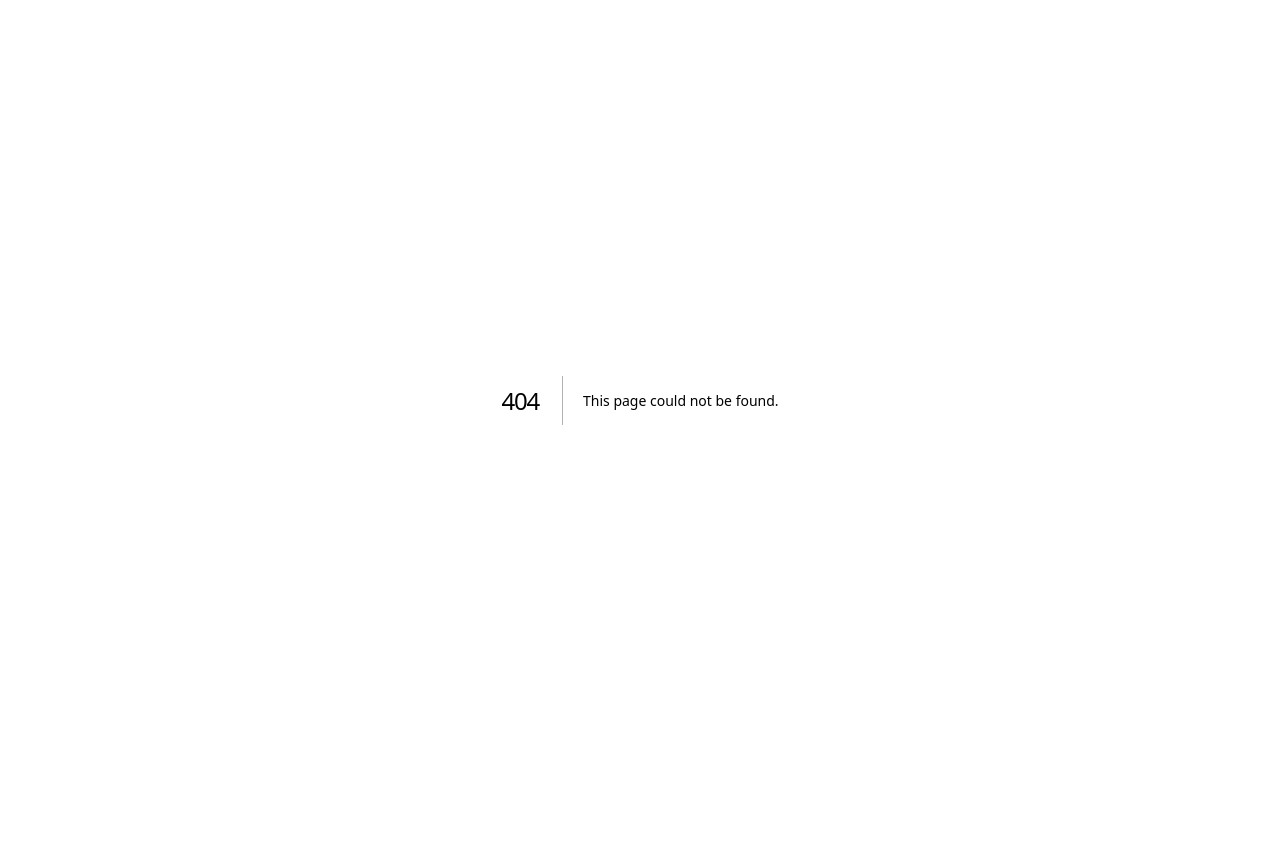
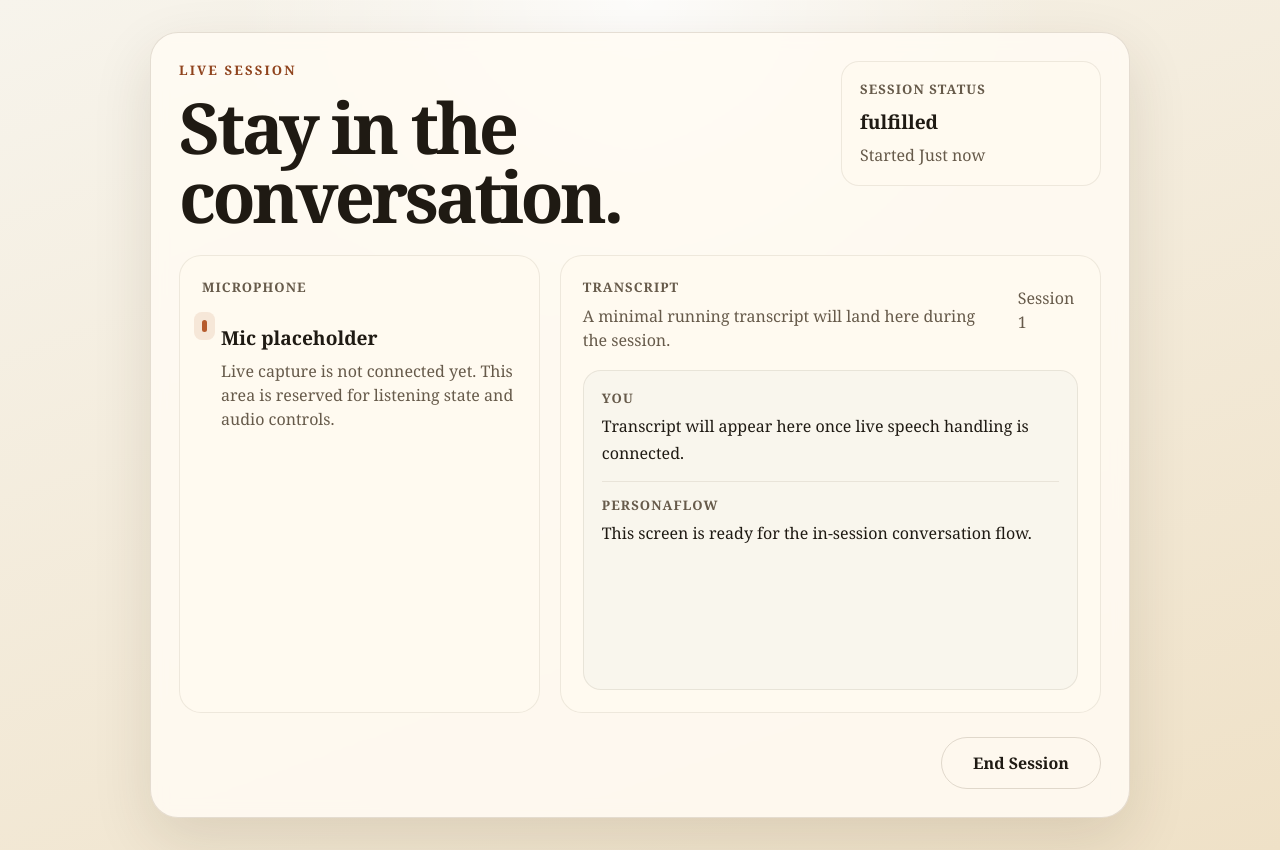
Before and after one commit to bbz662/PersonaFlow, a Next.js app in the folder frontend/: page /session/1 in a window 1280 px wide. Before the commit this address had no page. Before the commit the page ends 800 px from the top, so only its background shows below. Built offline with nearby package versions, Linux system fonts and the light colour scheme.

Commit message:
Add live session screen scaffold

```diff
--- a/frontend/app/globals.css
+++ b/frontend/app/globals.css
@@ -47,10 +47,28 @@ select {
   padding: 32px 20px;
 }
 
+.session-shell {
+  min-height: 100vh;
+  padding: 32px 20px;
+}
+
 .hero-card {
   width: min(980px, 100%);
   display: grid;
   grid-template-columns: 1.3fr 0.9fr;
+  gap: 24px;
+  padding: 28px;
+  border: 1px solid var(--border);
+  border-radius: 28px;
+  background: var(--surface);
+  box-shadow: var(--shadow);
+  backdrop-filter: blur(8px);
+}
+
+.live-session-card {
+  width: min(980px, 100%);
+  margin: 0 auto;
+  display: grid;
   gap: 24px;
   padding: 28px;
   border: 1px solid var(--border);
@@ -85,6 +103,13 @@ h1 {
   letter-spacing: -0.05em;
 }
 
+.session-title {
+  margin: 0;
+  font-size: clamp(2.4rem, 7vw, 4.4rem);
+  line-height: 0.98;
+  letter-spacing: -0.05em;
+}
+
 .lede {
   max-width: 34rem;
   margin: 20px 0 0;
@@ -113,6 +138,49 @@ h1 {
   font-weight: 700;
   letter-spacing: 0.08em;
   text-transform: uppercase;
+}
+
+.live-session-header {
+  display: flex;
+  justify-content: space-between;
+  gap: 20px;
+  align-items: flex-start;
+}
+
+.session-status-block {
+  min-width: min(260px, 100%);
+  padding: 18px;
+  border-radius: 18px;
+  background: var(--surface-strong);
+  border: 1px solid rgba(92, 73, 44, 0.1);
+}
+
+.session-status-label,
+.panel-label,
+.transcript-speaker {
+  margin: 0;
+  color: var(--muted);
+  font-size: 0.82rem;
+  font-weight: 700;
+  letter-spacing: 0.08em;
+  text-transform: uppercase;
+}
+
+.session-status-value,
+.mic-status-title {
+  margin: 10px 0 0;
+  font-size: 1.2rem;
+  font-weight: 700;
+  color: var(--text);
+}
+
+.session-meta,
+.mic-status-copy,
+.transcript-subtitle,
+.transcript-session-id {
+  margin: 8px 0 0;
+  color: var(--muted);
+  line-height: 1.5;
 }
 
 .feature-list {
@@ -162,49 +230,113 @@ h1 {
   font-size: 0.92rem;
 }
 
-.session-state {
+.session-panels {
   display: grid;
+  gap: 20px;
+  grid-template-columns: minmax(240px, 0.8fr) minmax(0, 1.2fr);
+}
+
+.session-panel {
+  padding: 22px;
+  border-radius: 22px;
+  background: var(--surface-strong);
+  border: 1px solid rgba(92, 73, 44, 0.1);
+}
+
+.mic-status {
+  margin-top: 18px;
+  display: flex;
+  gap: 14px;
+  align-items: flex-start;
+}
+
+.mic-indicator {
+  width: 12px;
+  height: 12px;
+  margin-top: 6px;
+  border-radius: 999px;
+  background: var(--brand);
+  box-shadow: 0 0 0 8px rgba(182, 92, 46, 0.12);
+}
+
+.transcript-panel {
+  display: grid;
+  gap: 18px;
+}
+
+.transcript-header {
+  display: flex;
+  justify-content: space-between;
+  gap: 16px;
+  align-items: flex-start;
+}
+
+.transcript-feed {
+  min-height: 320px;
+  display: grid;
+  align-content: start;
   gap: 14px;
   padding: 18px;
   border-radius: 18px;
-  background: var(--success-bg);
+  background: rgba(247, 244, 236, 0.7);
+  border: 1px solid rgba(92, 73, 44, 0.1);
 }
 
-.session-label {
-  margin: 0;
-  color: var(--success-text);
-  font-size: 1.05rem;
-  font-weight: 700;
+.transcript-entry {
+  display: grid;
+  gap: 6px;
+  padding-bottom: 14px;
+  border-bottom: 1px solid rgba(92, 73, 44, 0.1);
 }
 
-.session-details {
-  margin: 0;
-  display: grid;
-  gap: 12px;
+.transcript-entry:last-child {
+  padding-bottom: 0;
+  border-bottom: 0;
 }
 
-.session-details div {
-  display: grid;
-  gap: 4px;
+.transcript-text {
+  margin: 0;
+  font-size: 1rem;
+  line-height: 1.7;
+  color: var(--text);
 }
 
-.session-details dt {
-  color: var(--muted);
-  font-size: 0.84rem;
-  text-transform: uppercase;
-  letter-spacing: 0.08em;
+.session-actions {
+  display: flex;
+  justify-content: flex-end;
 }
 
-.session-details dd {
-  margin: 0;
+.end-session-button {
+  display: inline-flex;
+  align-items: center;
+  justify-content: center;
+  min-width: 160px;
+  padding: 14px 20px;
+  border-radius: 999px;
+  background: transparent;
+  border: 1px solid rgba(92, 73, 44, 0.18);
   color: var(--text);
-  font-size: 0.98rem;
-  word-break: break-word;
+  text-decoration: none;
+  font-weight: 700;
+  transition:
+    transform 160ms ease,
+    background-color 160ms ease,
+    border-color 160ms ease;
+}
+
+.end-session-button:hover {
+  transform: translateY(-1px);
+  background: rgba(255, 250, 240, 0.9);
+  border-color: rgba(92, 73, 44, 0.28);
 }
 
 @media (max-width: 760px) {
   .hero-card {
     grid-template-columns: 1fr;
+    padding: 20px;
+  }
+
+  .live-session-card {
     padding: 20px;
   }
 
@@ -216,6 +348,21 @@ h1 {
     padding: 20px;
   }
 
+  .live-session-header,
+  .transcript-header,
+  .session-panels {
+    display: grid;
+    grid-template-columns: 1fr;
+  }
+
+  .session-actions {
+    justify-content: stretch;
+  }
+
+  .end-session-button {
+    width: 100%;
+  }
+
   .lede {
     font-size: 1rem;
   }
--- /dev/null
+++ b/frontend/app/session/[sessionId]/page.tsx
@@ -0,0 +1,104 @@
+import Link from "next/link";
+
+type LiveSessionPageProps = {
+  params: {
+    sessionId: string;
+  };
+  searchParams: {
+    startedAt?: string;
+    status?: string;
+  };
+};
+
+const transcriptPreview = [
+  {
+    speaker: "You",
+    text: "Transcript will appear here once live speech handling is connected.",
+  },
+  {
+    speaker: "PersonaFlow",
+    text: "This screen is ready for the in-session conversation flow.",
+  },
+];
+
+function formatStatus(status?: string) {
+  if (!status) {
+    return "Live";
+  }
+
+  return status.replace(/_/g, " ");
+}
+
+export default function LiveSessionPage({
+  params,
+  searchParams,
+}: LiveSessionPageProps) {
+  const startedAtLabel = searchParams.startedAt
+    ? new Date(searchParams.startedAt).toLocaleString()
+    : "Just now";
+
+  return (
+    <main className="session-shell">
+      <section className="live-session-card">
+        <header className="live-session-header">
+          <div>
+            <p className="eyebrow">Live session</p>
+            <h1 className="session-title">Stay in the conversation.</h1>
+          </div>
+          <div className="session-status-block" aria-live="polite">
+            <p className="session-status-label">Session status</p>
+            <p className="session-status-value">{formatStatus(searchParams.status)}</p>
+            <p className="session-meta">Started {startedAtLabel}</p>
+          </div>
+        </header>
+
+        <section className="session-panels" aria-label="Live session details">
+          <div className="session-panel">
+            <p className="panel-label">Microphone</p>
+            <div className="mic-status">
+              <span className="mic-indicator" aria-hidden="true" />
+              <div>
+                <p className="mic-status-title">Mic placeholder</p>
+                <p className="mic-status-copy">
+                  Live capture is not connected yet. This area is reserved for
+                  listening state and audio controls.
+                </p>
+              </div>
+            </div>
+          </div>
+
+          <div className="session-panel transcript-panel">
+            <div className="transcript-header">
+              <div>
+                <p className="panel-label">Transcript</p>
+                <p className="transcript-subtitle">
+                  A minimal running transcript will land here during the
+                  session.
+                </p>
+              </div>
+              <p className="transcript-session-id">Session {params.sessionId}</p>
+            </div>
+
+            <div className="transcript-feed" aria-live="polite">
+              {transcriptPreview.map((entry) => (
+                <article
+                  className="transcript-entry"
+                  key={`${entry.speaker}-${entry.text}`}
+                >
+                  <p className="transcript-speaker">{entry.speaker}</p>
+                  <p className="transcript-text">{entry.text}</p>
+                </article>
+              ))}
+            </div>
+          </div>
+        </section>
+
+        <div className="session-actions">
+          <Link className="end-session-button" href="/">
+            End Session
+          </Link>
+        </div>
+      </section>
+    </main>
+  );
+}
```
Also changed, not shown: frontend/app/page.tsx (+8 -27 lines).
